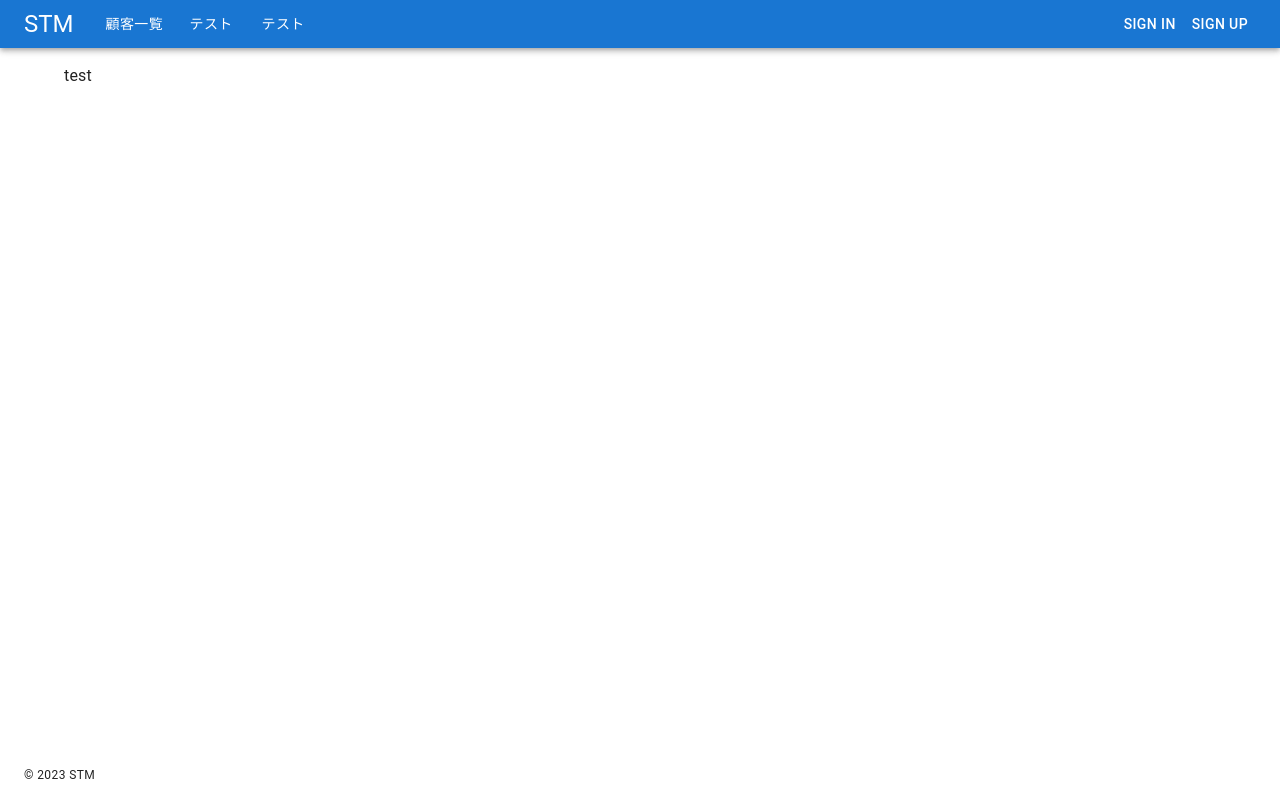
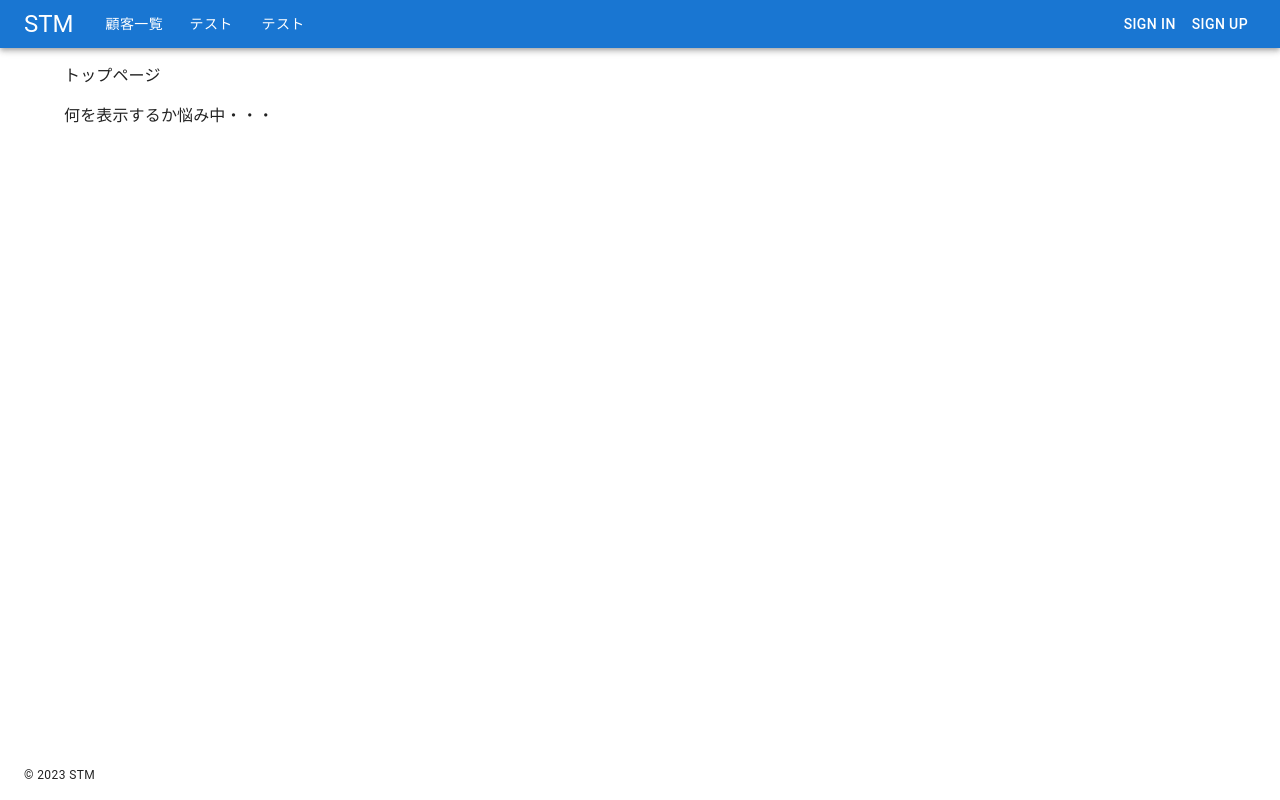
Before and after one commit to hato-1784/stm_fe, a Next.js app: page / in a window 1280 px wide. Built offline with nearby package versions, Linux system fonts and the light colour scheme; no server answers.

Commit message:
開発中メッセージを追加

```diff
--- a/src/components/header.tsx
+++ b/src/components/header.tsx
@@ -35,8 +35,6 @@ const Header = () => {
         // ログイン済みであれば顧客一覧(/stm)に遷移
         router.push('/stm');
       }
-    } else {
-      router.push(`/${page.toLowerCase()}`); // それ以外のページは小文字にして遷移
     }
   };
 
--- a/src/pages/index.tsx
+++ b/src/pages/index.tsx
@@ -8,7 +8,8 @@ const Index = () => {
       <Head>
         <title>Top</title>
       </Head>
-      <p>test</p>
+      <p>トップページ</p>
+      <p>何を表示するか悩み中・・・</p>
     </>
   );
 }
```
